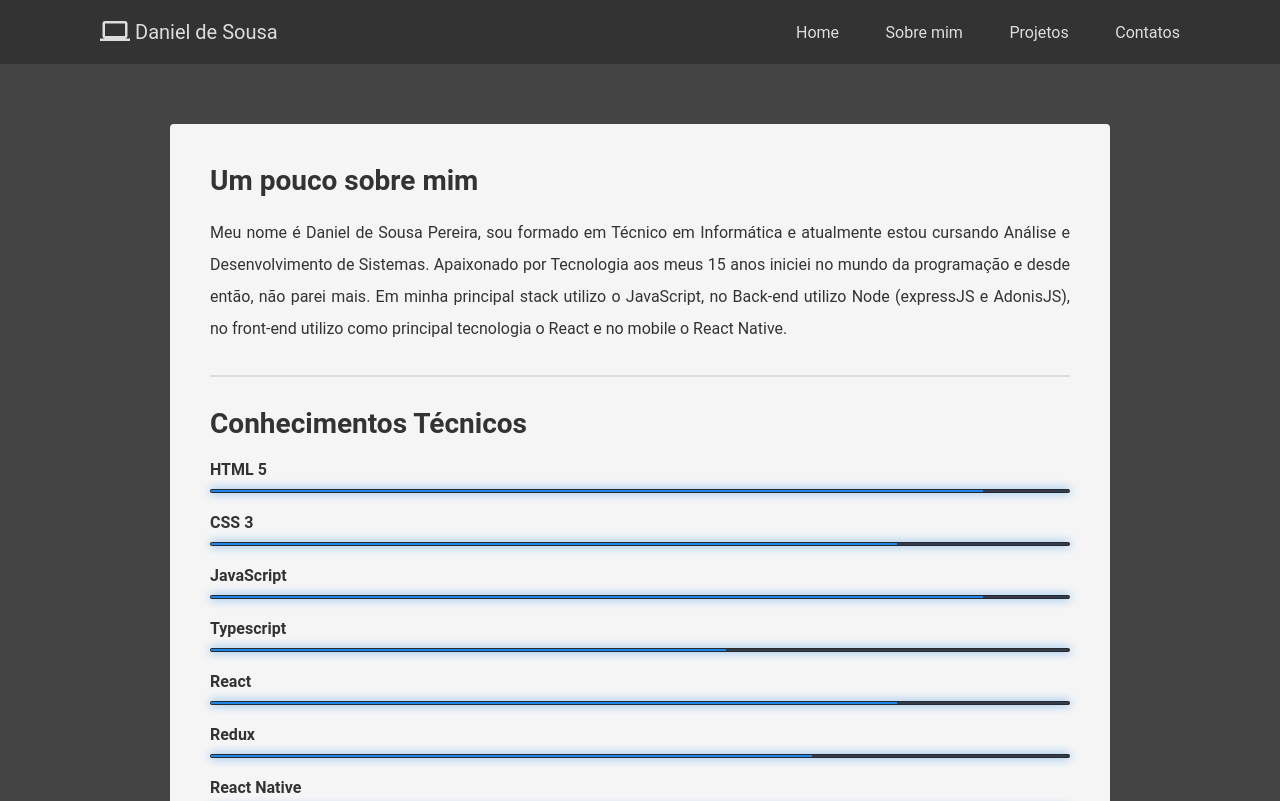
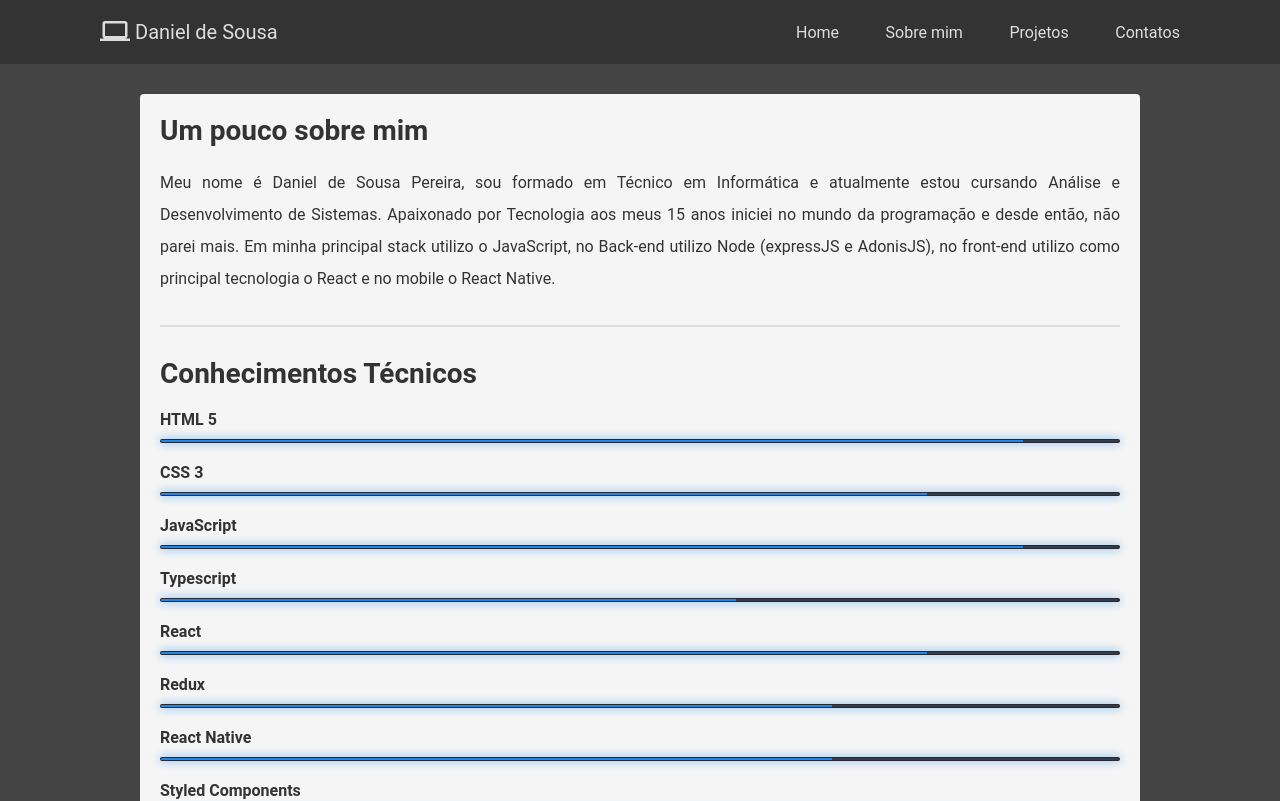
Before and after one commit to dannielss/portfolio, a React (Create React App) app: page /about in a window 1280 px wide. Shown: the top 801 px of the page. Built offline with nearby package versions, Linux system fonts and the light colour scheme.

Commit message:
fix: arrumando tamanho da tela

```diff
--- a/src/pages/About/styles.js
+++ b/src/pages/About/styles.js
@@ -12,12 +12,12 @@ const show = keyframes`
 export const Container = styled.div`
   max-width: 1020px;
   margin: 20px auto;
-  padding: 40px;
+  padding: 10px;
   animation: ${show} 1s linear;
 `;
 
 export const Content = styled.div`
   background: #F5F5F5;
-  padding: 40px;
+  padding: 20px;
   border-radius: 4px;
 `;
--- a/src/pages/Contact/styles.js
+++ b/src/pages/Contact/styles.js
@@ -22,7 +22,6 @@ export const Container = styled.div`
 export const Content = styled.div`
   background: #F5F5F5;
   padding: 30px;
-  margin: 10px;
   border-radius: 4px;
 `;
 
--- a/src/pages/Home/styles.js
+++ b/src/pages/Home/styles.js
@@ -6,7 +6,7 @@ export const Container = styled.div`
   justify-content: center;
   align-items: center;
   height: calc(100% - 64px);
-  margin: 10px;
+  margin: 0 10px;
 `;
 
 
--- a/src/pages/Projects/styles.js
+++ b/src/pages/Projects/styles.js
@@ -12,7 +12,7 @@ const show = keyframes`
 export const Container = styled.div`
   max-width: 1020px;
   margin: 20px auto;
-  padding: 20px;
+  padding: 10px;
   animation: ${show} 1s linear;
 `;
 
@@ -25,7 +25,7 @@ export const Title = styled.h1`
 
 export const Content = styled.div`
   background: #F5F5F5;
-  padding: 30px;
+  padding: 20px;
   border-radius: 4px;
 `;
 
```
